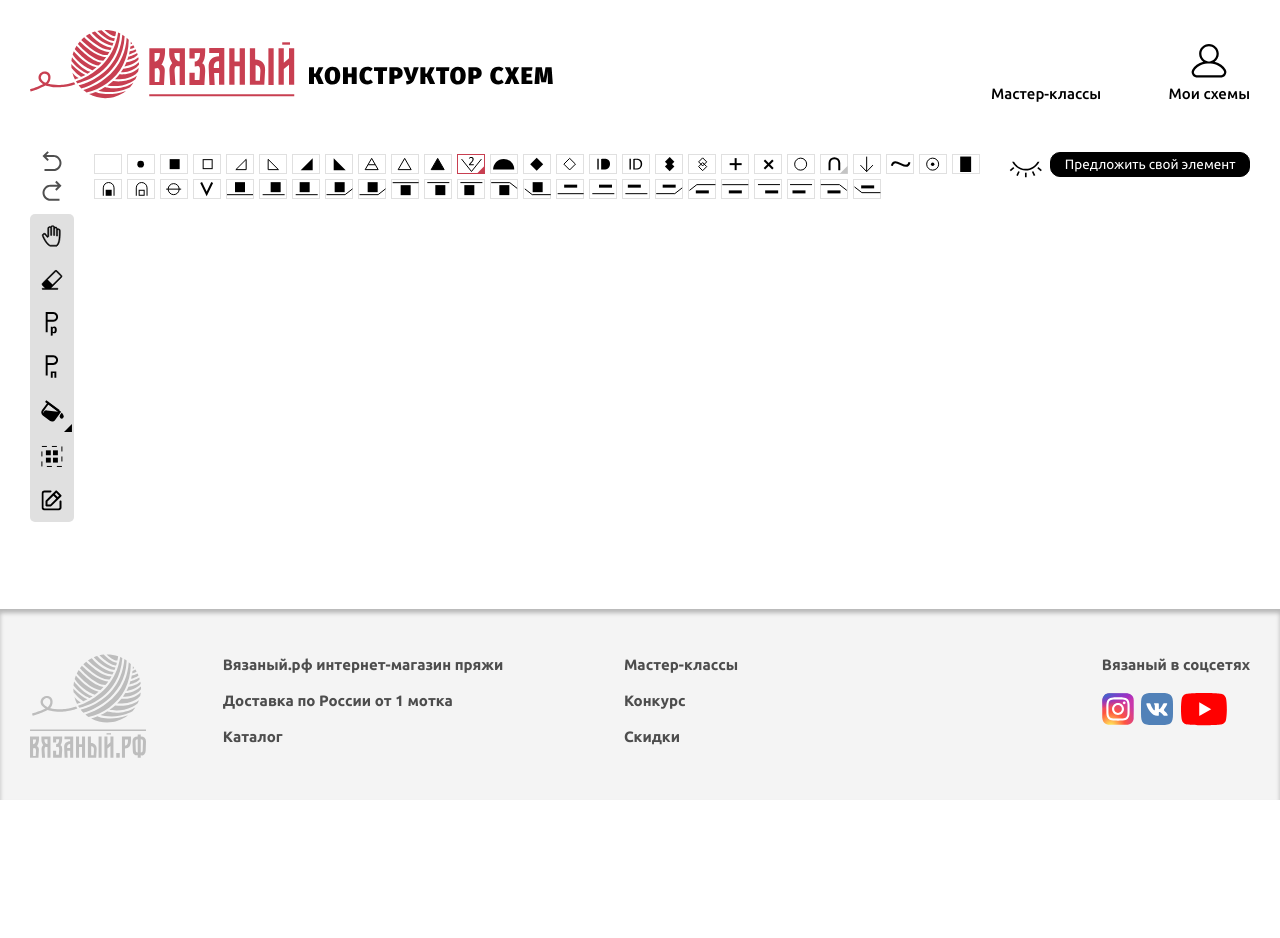
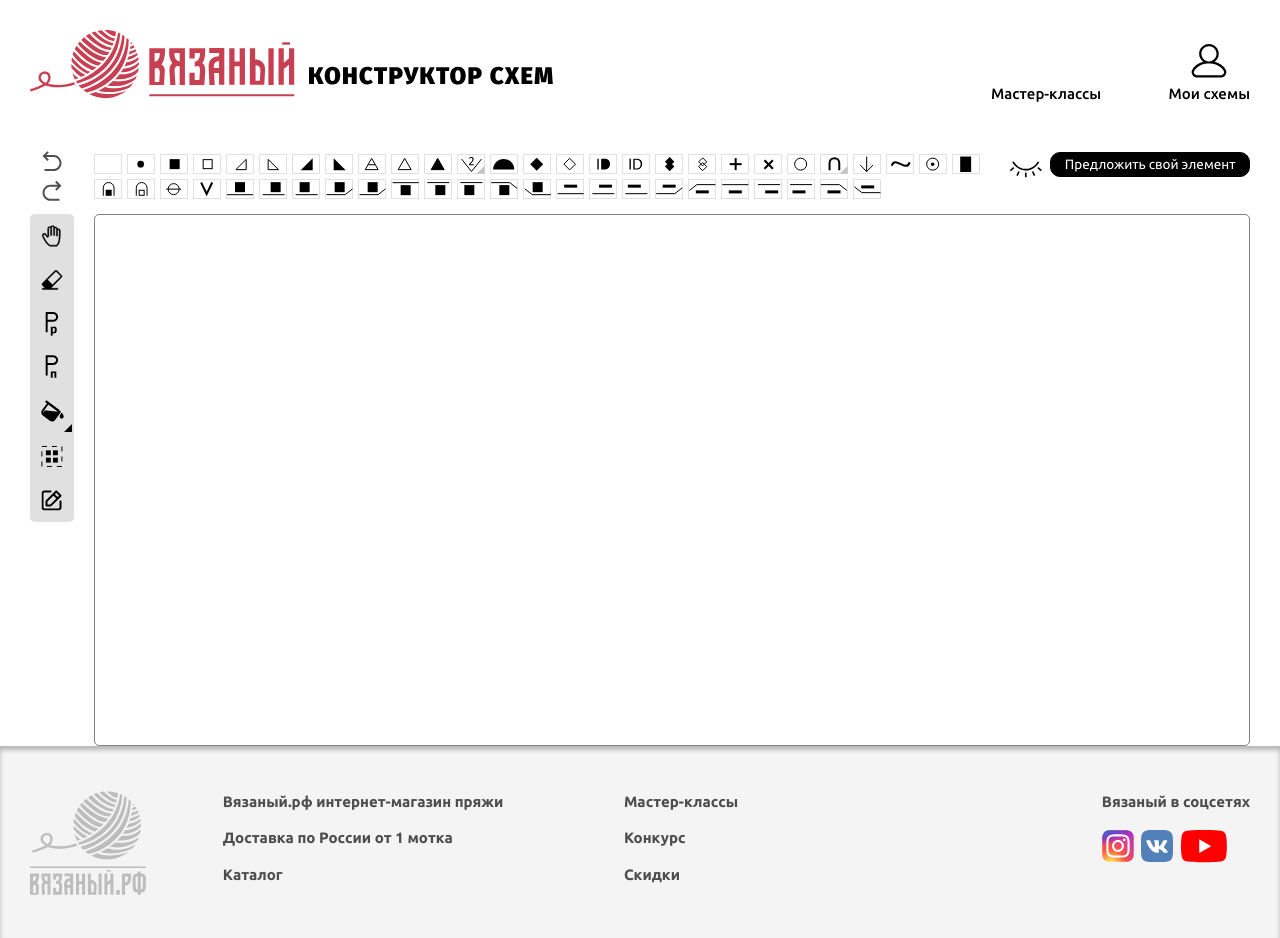
Before and after one commit to voodoobat/constructor-next, a Next.js app: page /constructor in a window 1280 px wide. Before the commit the page ends 800 px from the top, so only its background shows below. Built offline with nearby package versions, Linux system fonts and the light colour scheme.

Commit message:
starting canvas

```diff
--- a/pages/constructor/index.js
+++ b/pages/constructor/index.js
@@ -2,6 +2,7 @@ import Head from 'next/head'
 
 import Layout from '@components/layout/Layout/Layout'
 import Constructor from '@components/constructor/Constructor/Constructor'
+import Canvas from '@components/constructor/CanvasBox/CanvasBox'
 
 export default function index () {
   return <>
@@ -9,7 +10,9 @@ export default function index () {
       <title>Создание холста</title>
     </Head>
     <Layout>
-      <Constructor />
+      <Constructor>
+        <Canvas />
+      </Constructor>
     </Layout>
   </>
 }
--- /dev/null
+++ b/src/components/constructor/Canvas/Canvas.js
@@ -0,0 +1,11 @@
+import scss from './Canvas.module.scss'
+
+import classNames from 'classnames'
+
+export default function Canvas ({ className }) {
+  return (
+    <div className={classNames(className, scss._)}>
+      {/*  */}
+    </div>
+  )
+}
--- /dev/null
+++ b/src/components/constructor/Canvas/Canvas.module.scss
@@ -0,0 +1,6 @@
+@import '@scss/config';
+@import '@scss/mixins';
+
+._ {
+
+}
--- /dev/null
+++ b/src/components/constructor/CanvasBox/CanvasBox.js
@@ -0,0 +1,13 @@
+import scss from './CanvasBox.module.scss'
+
+import classNames from 'classnames'
+
+import Canvas from '@components/constructor/Canvas/Canvas'
+
+export default function CanvasBox ({ className }) {
+  return (
+    <div className={classNames(className, scss._)}>
+      <Canvas />
+    </div>
+  )
+}
--- /dev/null
+++ b/src/components/constructor/CanvasBox/CanvasBox.module.scss
@@ -0,0 +1,8 @@
+@import '@scss/config';
+@import '@scss/mixins';
+
+._ {
+  min-height: 53.2rem;
+  border: 1px solid lighten($dark-gray, 20%);
+  border-radius: $radius;
+}
--- a/src/components/constructor/Loop/Loop.js
+++ b/src/components/constructor/Loop/Loop.js
@@ -3,12 +3,11 @@ import scss from './Loop.module.scss'
 import classNames from 'classnames'
 import { ReactSVG } from 'react-svg'
 
-export default function Loop ({ className, id }) {
+export default function Loop ({ className, icon }) {
   return (
-    <div className={classNames(className, scss._)}
-         data-key={id}>
+    <div className={classNames(className, scss._)}>
       <ReactSVG className={scss.svg_box}
-                src={`/svg/loop/${id}.svg`} />
+                src={icon} />
     </div>
   )
 }
--- a/src/components/constructor/LoopButton/LoopButton.js
+++ b/src/components/constructor/LoopButton/LoopButton.js
@@ -5,35 +5,32 @@ import classNames from 'classnames'
 import Loop from '@components/constructor/Loop/Loop'
 import OptionsIcon from './svg/options_icon.svg'
 
+const Hint = ({ className, hint }) => (
+  <div className={classNames(className, scss.hint)}
+        dangerouslySetInnerHTML={{
+          __html: hint
+        }}>
+  </div>
+)
+
 export default function LoopButton ({ className, data }) {
-  const selected = data.id == 12
-
   return (
-    <div className={classNames(className, scss._, selected ? scss.is_selected : '')}>
+    <div className={classNames(className, scss._)}>
       <div className={classNames(scss.button, scss.button_main)}>
-        <Loop id={data.id} />
+        <Loop icon={`/svg/loop/${data.id}.svg`} />
         {data.options && <OptionsIcon className={scss.options_icon} />}
         {data.hint &&
-          <div className={classNames(scss.hint, scss.hint_down)}
-               dangerouslySetInnerHTML={{
-                 __html: data.hint
-               }}>
-          </div>
+          <Hint className={classNames(data.options != null ? scss.hint_up : scss.hint_down)}
+                hint={data.hint} />
         }
       </div>
       {data.options && (
         <div className={scss.dropdown}>
           <div className={scss.dropdown_data}>
-            {data.options.map(({ id, hint }) => (
+            {data.options.map(({ id, icon, hint }) => (
               <div className={scss.button} key={id}>
-                <Loop id={id} />
-                {hint &&
-                  <div className={classNames(scss.hint, scss.hint_right)}
-                      dangerouslySetInnerHTML={{
-                        __html: hint
-                      }}>
-                  </div>
-                }
+                <Loop icon={`/svg/loop/${id}.svg`} />
+                {hint && <Hint className={scss.hint_right} hint={hint} />}
               </div>
             ))}
           </div>
--- a/src/components/constructor/LoopButton/LoopButton.module.scss
+++ b/src/components/constructor/LoopButton/LoopButton.module.scss
@@ -97,3 +97,8 @@ $dropdown-shadow: 0 0 4px rgba(black, 0.3);
   @include position(absolute, 0 null null 100%);
   margin-left: .75em;
 }
+
+.hint_up {
+  @include position(absolute, null 0 100%);
+  margin-bottom: .5em;
+}
--- a/src/components/constructor/TopPanel/TopPanel.module.scss
+++ b/src/components/constructor/TopPanel/TopPanel.module.scss
@@ -3,6 +3,7 @@
 
 ._ {
   display: flex;
+  justify-content: space-between;
   position: relative;
 }
 
@@ -11,6 +12,7 @@
 }
 
 .loops {
+  flex-grow: 10;
   padding-bottom: 1em;
 }
 
```
Also changed, not shown: src/fixtures/loops.js (+159 -0 lines), public/svg/loop/61.svg (added).
